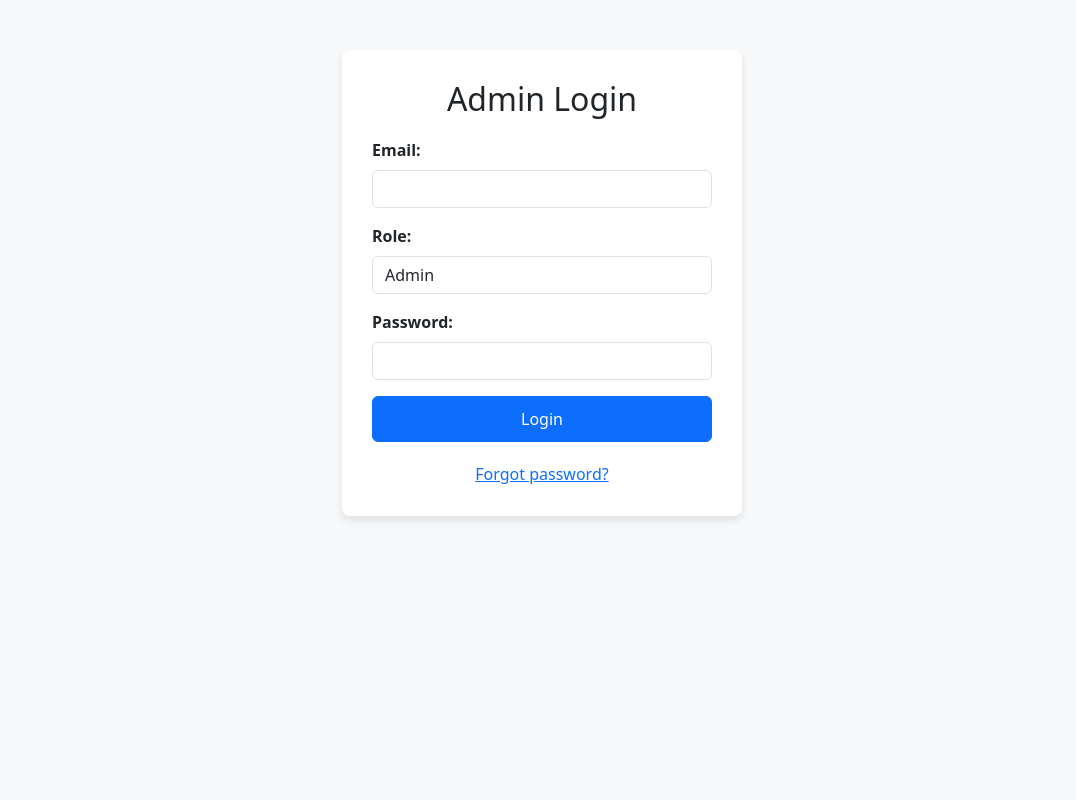
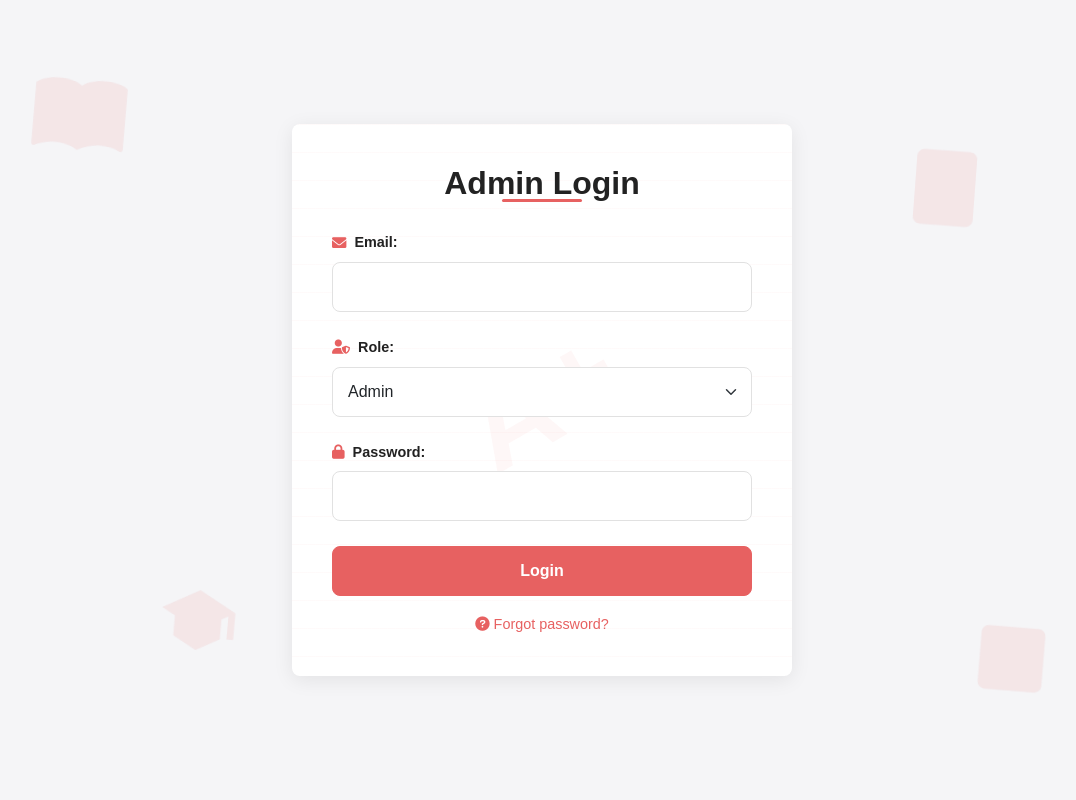
Before and after one commit to EarthlingAidTech/PrepZer0, a Node server app: page /admin/login in a window 1280 px wide. Shown: the whole page, without its empty margins (98-1174 px from the left). Run offline with Node 20, Linux system fonts and the light colour scheme; some libraries are stand-ins or nearby versions.

Commit message:
admin login page updated

```diff
--- a/views/adminlogin.ejs
+++ b/views/adminlogin.ejs
@@ -1,102 +1,209 @@
-<!-- <!DOCTYPE html>
-<html lang="en">
-<head>
-    <meta charset="UTF-8">
-    <meta name="viewport" content="width=device-width, initial-scale=1.0">
-    <title>Admin Login</title>
-</head>
-<body>
-    <h2>Admin Login</h2>
-    <form action="/admin/login" method="POST">
-        <label for="email">Email:</label>
-        <input type="email" id="email" name="email" required><br><br>
-
-        <label for="role">Role:</label>
-        <select id="role" name="role" required>
-            <option value="admin">Admin</option>
-            <option value="teacher">Teacher</option>
-        </select><br><br>
-
-        <label for="password">Password:</label>
-        <input type="password" id="password" name="password" required><br><br>
-
-        <button type="submit">Login</button>
-    </form>
-</body>
-</html> -->
-
-
 <!DOCTYPE html>
 <html lang="en">
 <head>
-    <meta charset="UTF-8">
-    <meta name="viewport" content="width=device-width, initial-scale=1.0">
+  <meta charset="UTF-8" />
+  <meta name="viewport" content="width=device-width, initial-scale=1.0"/>
   <title>Admin Login</title>
-    <link href="https://cdn.jsdelivr.net/npm/bootstrap@5.3.0/dist/css/bootstrap.min.css" rel="stylesheet">
+  <link href="https://cdn.jsdelivr.net/npm/bootstrap@5.3.0/dist/css/bootstrap.min.css" rel="stylesheet" />
+  <link rel="stylesheet" href="https://cdnjs.cloudflare.com/ajax/libs/font-awesome/6.0.0/css/all.min.css" />
   <style>
+    :root {
+      --primary-color: #e76161;
+      --dark-color: #222222;
+      --light-color: #f5f5f7;
+      --border-radius: 8px;
+    }
+
     body {
-            background-color: #f8f9fa;
+      background-color: var(--light-color);
+      font-family: 'Arial', sans-serif;
+      color: var(--dark-color);
+      min-height: 100vh;
+      overflow-x: hidden;
+      display: flex;
+      align-items: center;
+      justify-content: center;
     }
+
     .login-container {
-            max-width: 400px;
-            margin: 50px auto;
-            padding: 30px;
+      width: 100%;
+      max-width: 500px;
       background-color: #ffffff;
-            border-radius: 8px;
-            box-shadow: 0 4px 8px rgba(0, 0, 0, 0.1);
+      border-radius: var(--border-radius);
+      box-shadow: 0 4px 20px rgba(0, 0, 0, 0.08);
+      padding: 40px;
+      position: relative;
+      background-image: linear-gradient(to bottom, rgba(231, 97, 97, 0.03) 1px, transparent 1px);
+      background-size: 100% 28px;
+      z-index: 1;
     }
+
+    .login-container::after {
+      content: "A+";
+      position: absolute;
+      top: 50%;
+      left: 50%;
+      transform: translate(-50%, -50%) rotate(-30deg);
+      font-size: 120px;
+      font-weight: 900;
+      color: rgba(231, 97, 97, 0.05);
+      z-index: -1;
+    }
+
     h2 {
       text-align: center;
-            margin-bottom: 20px;
+      font-weight: 700;
+      color: var(--dark-color);
+      margin-bottom: 30px;
+      position: relative;
     }
+
+    h2::after {
+      content: "";
+      position: absolute;
+      bottom: 0;
+      left: 50%;
+      transform: translateX(-50%);
+      width: 80px;
+      height: 3px;
+      background-color: var(--primary-color);
+      border-radius: 3px;
+    }
+
+    .form-group {
+      margin-bottom: 25px;
+      position: relative;
+    }
+
     .form-label {
-            font-weight: bold;
+      font-weight: 600;
+      font-size: 0.9rem;
+      margin-bottom: 8px;
+      display: flex;
+      align-items: center;
     }
-        .form-control {
-            margin-bottom: 15px;
+
+    .form-label i {
+      color: var(--primary-color);
+      margin-right: 8px;
     }
-        .btn {
-            padding: 10px 20px;
+
+    .form-control, .form-select {
+      padding: 12px 15px;
+      border: 1px solid #e1e1e1;
+      border-radius: var(--border-radius);
+      transition: all 0.3s ease;
+    }
+
+    .form-control:focus, .form-select:focus {
+      border-color: var(--primary-color);
+      box-shadow: 0 0 0 0.25rem rgba(231, 97, 97, 0.15);
+    }
+
+    .btn-primary {
+      background-color: var(--primary-color);
+      border-color: var(--primary-color);
+      border-radius: var(--border-radius);
+      padding: 12px 20px;
+      font-weight: 600;
       width: 100%;
+      transition: all 0.3s ease;
+      position: relative;
+      overflow: hidden;
     }
-        .text-center {
-            margin-top: 20px;
+
+    .btn-primary:hover {
+      background-color: #d85555;
+      border-color: #d85555;
+      box-shadow: 0 0 0 0.25rem rgba(231, 97, 97, 0.25);
+    }
+
+    .text-center a {
+      color: var(--primary-color);
+      text-decoration: none;
+      font-size: 0.9rem;
+      transition: all 0.3s ease;
+    }
+
+    .text-center a:hover {
+      text-decoration: underline;
+    }
+
+    .floating-elements {
+      position: absolute;
+      width: 100%;
+      height: 100%;
+      top: 0;
+      left: 0;
+      overflow: hidden;
+      z-index: -1;
+    }
+
+    .floating-element {
+      position: absolute;
+      opacity: 0.1;
+      animation-name: float;
+      animation-timing-function: ease-in-out;
+      animation-iteration-count: infinite;
+    }
+
+    .element-1 { top: 10%; left: 10%; animation-duration: 15s; }
+    .element-2 { top: 20%; right: 15%; animation-duration: 18s; }
+    .element-3 { bottom: 15%; left: 20%; animation-duration: 14s; }
+    .element-4 { bottom: 10%; right: 10%; animation-duration: 16s; }
+
+    @keyframes float {
+      0% { transform: translateY(0) rotate(0deg); }
+      50% { transform: translateY(-20px) rotate(5deg); }
+      100% { transform: translateY(0) rotate(0deg); }
     }
   </style>
 </head>
 <body>
 
+  <div class="floating-elements">
+    <svg class="floating-element element-1" width="100" height="100" xmlns="http://www.w3.org/2000/svg" viewBox="0 0 24 24">
+      <path fill="#e76161" d="M21,5c-1.11-0.35-2.33-0.5-3.5-0.5c-1.95,0-4.05,0.4-5.5,1.5c-1.45-1.1-3.55-1.5-5.5-1.5S2.45,4.9,1,6v14.65c0,0.25,0.25,0.5,0.5,0.5c0.1,0,0.15-0.05,0.25-0.05C3.1,20.45,5.05,20,6.5,20c1.95,0,4.05,0.4,5.5,1.5c1.35-0.85,3.8-1.5,5.5-1.5c1.65,0,3.35,0.3,4.75,1.05c0.1,0.05,0.15,0.05,0.25,0.05c0.25,0,0.5-0.25,0.5-0.5V6C22.4,5.55,21.75,5.25,21,5z"/>
+    </svg>
+    <svg class="floating-element element-2" width="90" height="90" xmlns="http://www.w3.org/2000/svg" viewBox="0 0 24 24">
+      <path fill="#e76161" d="M18,2H6C4.9,2,4,2.9,4,4v16c0,1.1,0.9,2,2,2h12c1.1,0,2-0.9,2-2V4C20,2.9,19.1,2,18,2z"/>
+    </svg>
+    <svg class="floating-element element-3" width="80" height="80" xmlns="http://www.w3.org/2000/svg" viewBox="0 0 24 24">
+      <path fill="#e76161" d="M12,3L1,9l4,2.18v6L12,21l7-3.82v-6l2-1.09V17h2V9L12,3z"/>
+    </svg>
+    <svg class="floating-element element-4" width="85" height="85" xmlns="http://www.w3.org/2000/svg" viewBox="0 0 24 24">
+      <path fill="#e76161" d="M19,3H5C3.9,3,3,3.9,3,5v14c0,1.1,0.9,2,2,2h14c1.1,0,2-0.9,2-2V5C21,3.9,20.1,3,19,3z"/>
+    </svg>
+  </div>
+
   <div class="login-container">
     <h2>Admin Login</h2>
-
-        <!-- Login Form -->
     <form action="/admin/login" method="POST">
-            <div class="mb-3">
-                <label for="email" class="form-label">Email:</label>
-                <input type="email" id="email" name="email" class="form-control" required>
+      <div class="form-group">
+        <label for="email" class="form-label"><i class="fas fa-envelope"></i>Email:</label>
+        <input type="email" id="email" name="email" class="form-control" required />
       </div>
 
-            <div class="mb-3">
-                <label for="role" class="form-label">Role:</label>
-                <select id="role" name="role" class="form-control" required>
+      <div class="form-group">
+        <label for="role" class="form-label"><i class="fas fa-user-shield"></i>Role:</label>
+        <select id="role" name="role" class="form-select" required>
           <option value="admin">Admin</option>
           <option value="teacher">Teacher</option>
         </select>
       </div>
 
-            <div class="mb-3">
-                <label for="password" class="form-label">Password:</label>
-                <input type="password" id="password" name="password" class="form-control" required>
+      <div class="form-group">
+        <label for="password" class="form-label"><i class="fas fa-lock"></i>Password:</label>
+        <input type="password" id="password" name="password" class="form-control" required />
       </div>
 
       <button type="submit" class="btn btn-primary">Login</button>
     </form>
 
-        <div class="text-center">
-            <a href="/forgot-password">Forgot password?</a>
+    <div class="text-center mt-3">
+      <a href="/forgot-password"><i class="fas fa-question-circle"></i> Forgot password?</a>
     </div>
   </div>
 
-    <script src="https://cdn.jsdelivr.net/npm/bootstrap@5.3.0/dist/js/bootstrap.bundle.min.js"></script>
 </body>
 </html>
```
Lines whose indentation alone changed are shown as unchanged.
